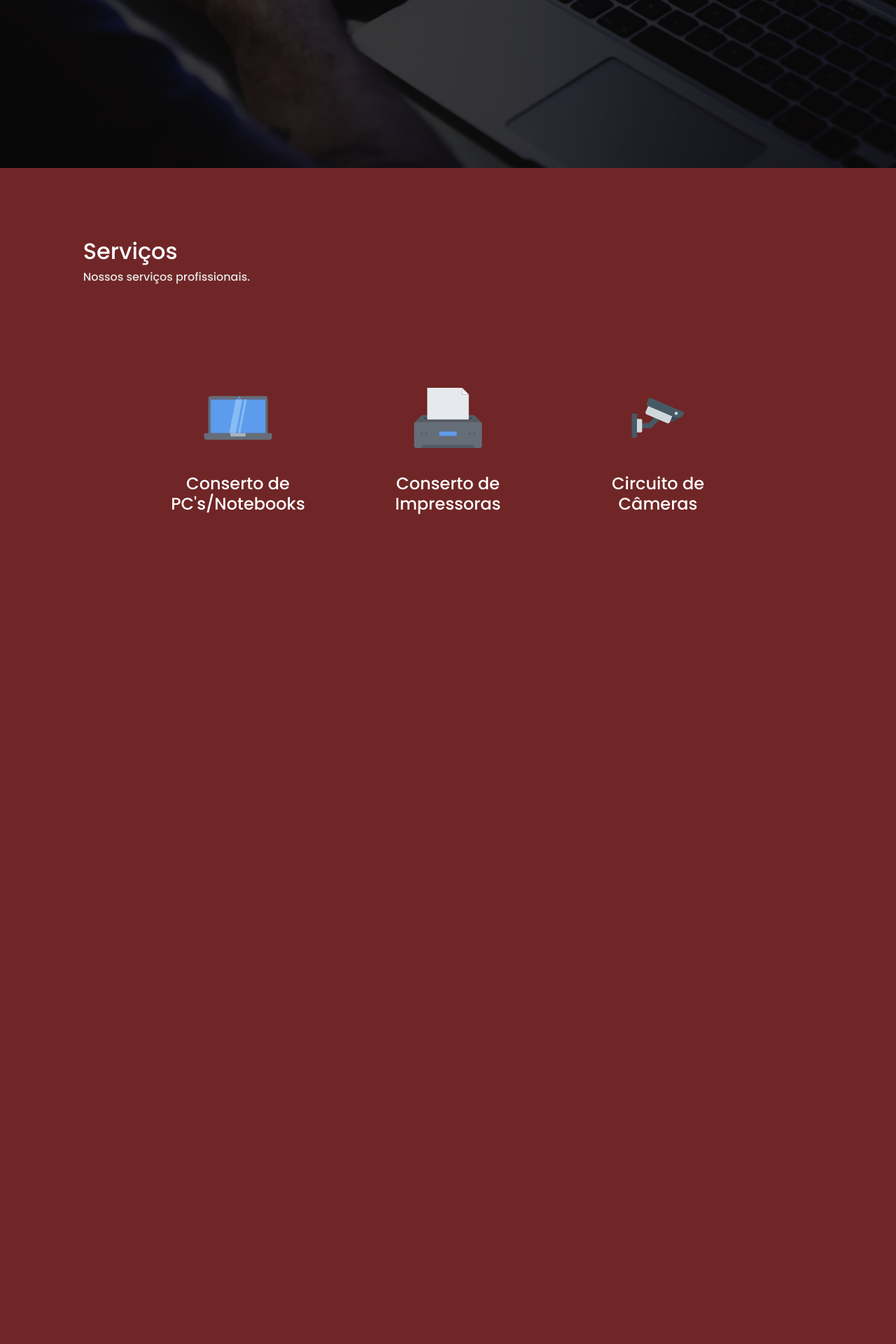
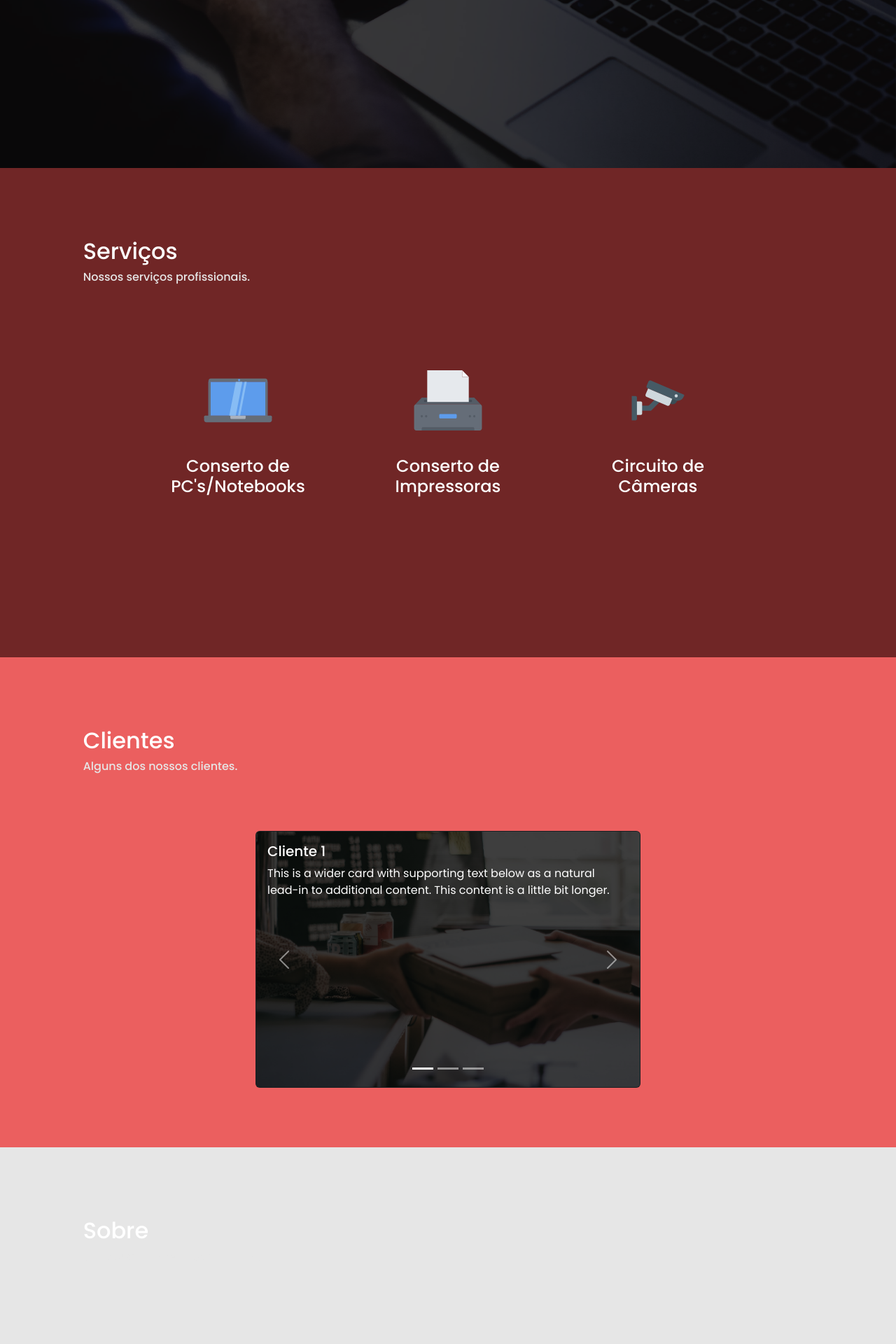
Before and after one commit to DeMelo10/LigTele, a Python web app: template templates/index.html in a window 1280 px wide. Shown: the part 560-2480 px from the top of the page at 70% size. Before the commit the page ends 1295 px from the top, so only its background shows below. Run offline with Jinja, Linux system fonts and the light colour scheme; the template is opened without the code that fills it, so the values that code supplies are empty; some libraries are stand-ins or nearby versions.

Commit message:
tab "clientes" e seu carrossel adicionados.

```diff
--- a/static/css/style.css
+++ b/static/css/style.css
@@ -41,7 +41,7 @@
     bottom: 20px;
     right: 20px;
     font-size: 0px;
-    color: var(--light-red);
+    color: #7e7373;
     cursor: pointer;
     z-index: 10;
 }
@@ -59,6 +59,7 @@
     align-items: center;
     padding: 1.5rem;
     transition: all 0.3s ease 0s;
+    z-index: 10;
 }
 
 .navbar-logo img{
@@ -132,7 +133,7 @@
 }
 
 .container-services{
-    padding: 100px 0 100px 0;
+    padding: 75px 0 100px 0;
 }
 
 .card-services{
@@ -203,6 +204,35 @@
     top: 0;
     opacity: 1;
     visibility: visible;
+}
+
+/* =====================================================================
+    Clients
+   ===================================================================== */
+#clients{
+    width: 100%;
+    height: 700px;
+    padding: 100px 0 0 0;
+    background-color: #eb5f5f;
+}
+
+#carousel-clients{
+    max-width: 550px;
+    margin: 75px 0 100px 0;
+}
+
+.carousel-item img{
+    max-width: 550px;
+}
+
+/* =====================================================================
+    About
+   ===================================================================== */
+#about{
+    width: 100%;
+    height: 100vh;
+    padding: 100px 0 0 0;
+    background-color: var(--logo-white);
 }
 
 /* =====================================================================
--- a/templates/index.html
+++ b/templates/index.html
@@ -1,5 +1,6 @@
 <!DOCTYPE html>
 <html lang="pt-br">
+
 <head>
     <meta charset="UTF-8">
     <meta http-equiv="X-UA-Compatible" content="IE=edge">
@@ -10,6 +11,7 @@
     <link rel="stylesheet" href="https://cdn.jsdelivr.net/npm/bootstrap-icons@1.8.2/font/bootstrap-icons.css">
     <title>LigTele Informática</title>
 </head>
+
 <body>
 
     <!-- =====================================================================
@@ -18,11 +20,6 @@
     <div class="pageup">
         <a href="#"><i id="pageup-icon" class="bi bi-arrow-up-square-fill"></i></a>
     </div>
-
-    <!-- =====================================================================
-        Mobile menu Button
-         ===================================================================== -->
-
 
     <!-- =====================================================================
         Navbar
@@ -34,13 +31,16 @@
             <div class="toggle"></div>
             <ul class="navigation nav justify-content-center">
                 <li class="nav-item">
-                  <a class="nav-link active" aria-current="page" href="#">Início</a>
+                    <a class="nav-link active" aria-current="page" href="#">Início</a>
                 </li>
                 <li class="nav-item">
-                  <a class="nav-link" href="#services">Serviços</a>
+                    <a class="nav-link" href="#services">Serviços</a>
                 </li>
                 <li class="nav-item">
-                  <a class="nav-link" href="#">Sobre</a>
+                    <a class="nav-link" href="#clients">Clientes</a>
+                </li>
+                <li class="nav-item">
+                    <a class="nav-link" href="#about">Sobre</a>
                 </li>
                 <li class="nav-item">
                     <a class="nav-link" href="#">Contatos</a>
@@ -74,14 +74,16 @@
             <div class="container-services row m-0 d-flex justify-content-center align-items-center">
                 <div class="card-services col-md-4" id="card-one-services">
                     <div class="content-cards-services">
-                        <div class="content-img"><img src="../static/images/note.svg" alt="Conserto de PC'S/Notebooks."></div>
+                        <div class="content-img"><img src="../static/images/note.svg" alt="Conserto de PC'S/Notebooks.">
+                        </div>
                         <h3 class="card-services-title">Conserto de PC's/Notebooks</h3>
                         <p>Manuntenção de hardware e software em PC's e notebooks.</p>
                     </div>
                 </div>
                 <div class="card-services col-md-4" id="card-two-services">
                     <div class="content-cards-services">
-                        <div class="content-img"><img src="../static/images/printer.svg" alt="Conserto de Impressoras."></div>
+                        <div class="content-img"><img src="../static/images/printer.svg" alt="Conserto de Impressoras.">
+                        </div>
                         <h3 class="card-services-title">Conserto de Impressoras</h3>
                         <p>Diagnóstico e manuntenção técnica em impressoras.</p>
                     </div>
@@ -98,7 +100,89 @@
         <div class="col"></div>
     </section>
 
+    <section id="clients" class="row m-0">
+        <div class="col"></div>
+        <div class="col-md-10">
+            <h2 class="title-tab">Clientes</h2>
+            <h3 class="subtitle-tab">Alguns dos nossos clientes.</h3>
+
+            <div class="row m-0">
+                <div class="col-md-2"></div>
+                <div class="col-md-8 d-flex justify-content-center align-items-center flex-column">
+                    <div id="carousel-clients" class="carousel slide" data-bs-ride="true">
+                        <div class="carousel-indicators">
+                            <button type="button" data-bs-target="#carousel-clients" data-bs-slide-to="0" class="active"
+                                aria-current="true" aria-label="Slide 1"></button>
+                            <button type="button" data-bs-target="#carousel-clients" data-bs-slide-to="1"
+                                aria-label="Slide 2"></button>
+                            <button type="button" data-bs-target="#carousel-clients" data-bs-slide-to="2"
+                                aria-label="Slide 3"></button>
+                        </div>
+                        <div class="carousel-inner">
+                            <div class="carousel-item active">
+                                <div class="card bg-dark text-white">
+                                    <img src="../static/images/slide1.png" class="card-img" alt="...">
+                                    <div class="card-img-overlay">
+                                        <h5 class="card-title">Cliente 1</h5>
+                                        <p class="card-text">This is a wider card with supporting text below as a natural
+                                            lead-in to additional content. This content is a little bit longer.</p>
+                                    </div>
+                                </div>
+                            </div>
+                            <div class="carousel-item">
+                                <div class="card bg-dark text-white">
+                                    <img src="../static/images/slide2.png" class="card-img" alt="...">
+                                    <div class="card-img-overlay">
+                                        <h5 class="card-title">Cliente 2</h5>
+                                        <p class="card-text">This is a wider card with supporting text below as a natural
+                                            lead-in to additional content. This content is a little bit longer.</p>
+                                    </div>
+                                </div>
+                            </div>
+                            <div class="carousel-item">
+                                <div class="card bg-dark text-white">
+                                    <img src="../static/images/slide3.png" class="card-img" alt="...">
+                                    <div class="card-img-overlay">
+                                        <h5 class="card-title">Cliente 3</h5>
+                                        <p class="card-text">This is a wider card with supporting text below as a natural
+                                            lead-in to additional content. This content is a little bit longer.</p>
+                                    </div>
+                                </div>
+                            </div>
+                        </div>
+                        <button class="carousel-control-prev" type="button" data-bs-target="#carousel-clients"
+                            data-bs-slide="prev">
+                            <span class="carousel-control-prev-icon" aria-hidden="true"></span>
+                            <span class="visually-hidden">Previous</span>
+                        </button>
+                        <button class="carousel-control-next" type="button" data-bs-target="#carousel-clients"
+                            data-bs-slide="next">
+                            <span class="carousel-control-next-icon" aria-hidden="true"></span>
+                            <span class="visually-hidden">Next</span>
+                        </button>
+
+                    </div>
+                </div>
+                <div class="col-md-2"></div>
+            </div>
+        </div>
+        <div class="col"></div>
+    </section>
+
+    <!-- =====================================================================
+        About
+         ===================================================================== -->
+    <section id="about" class="row m-0">
+        <div class="col"></div>
+        <div class="col-md-10">
+            <h2 class="title-tab">Sobre</h2>
+            <h3 class="subtitle-tab">Um pouco sobre nossa história.</h3>
+        </div>
+        <div class="col"></div>
+    </section>
+
     <script src="../static/bootstrap/js/bootstrap.bundle.min.js"></script>
     <script src="../static/js/script.js"></script>
 </body>
+
 </html>
```
Also changed, not shown: static/images/slide1.png (added), static/images/slide2.png (added), static/images/slide3.png (added).
